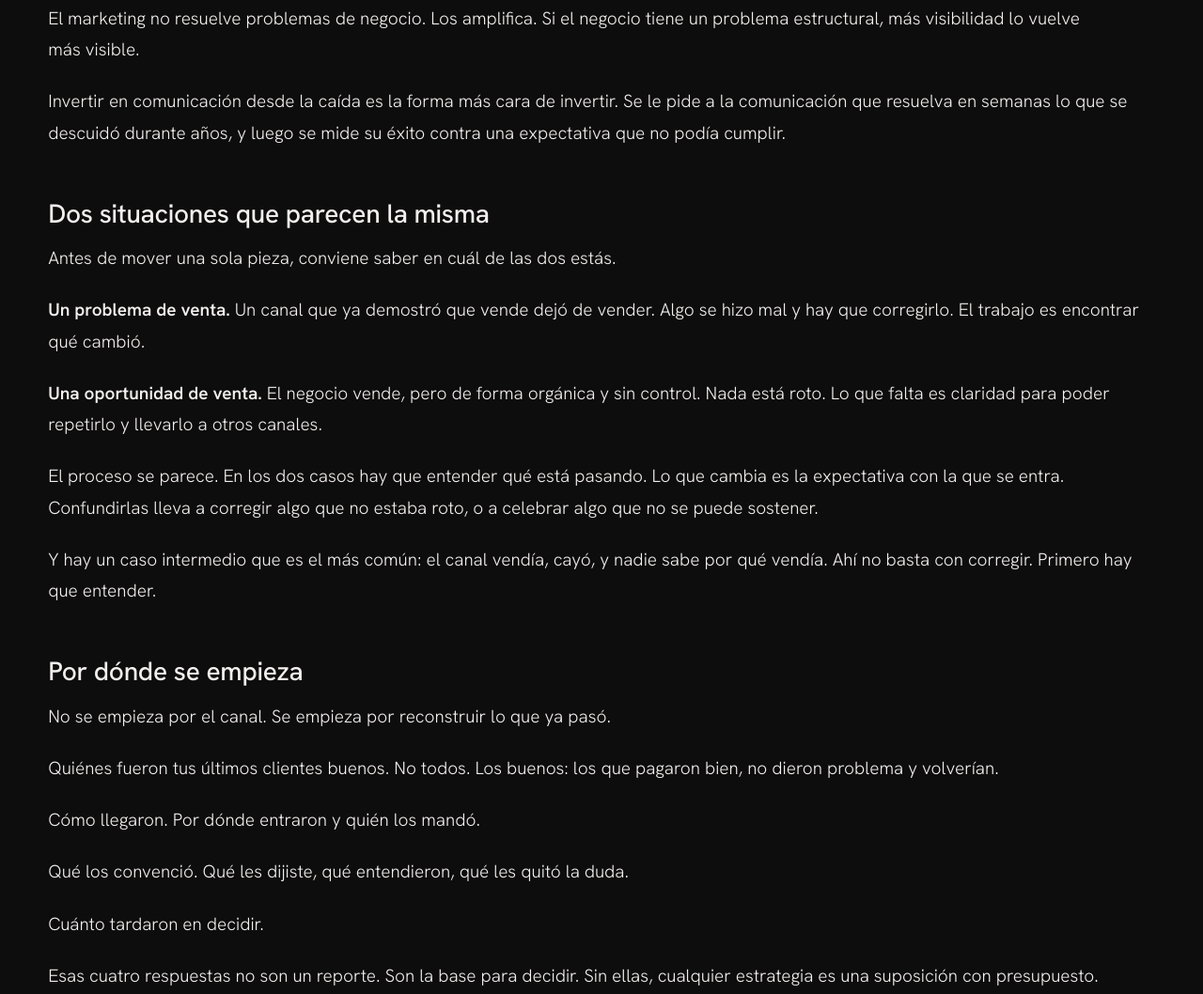
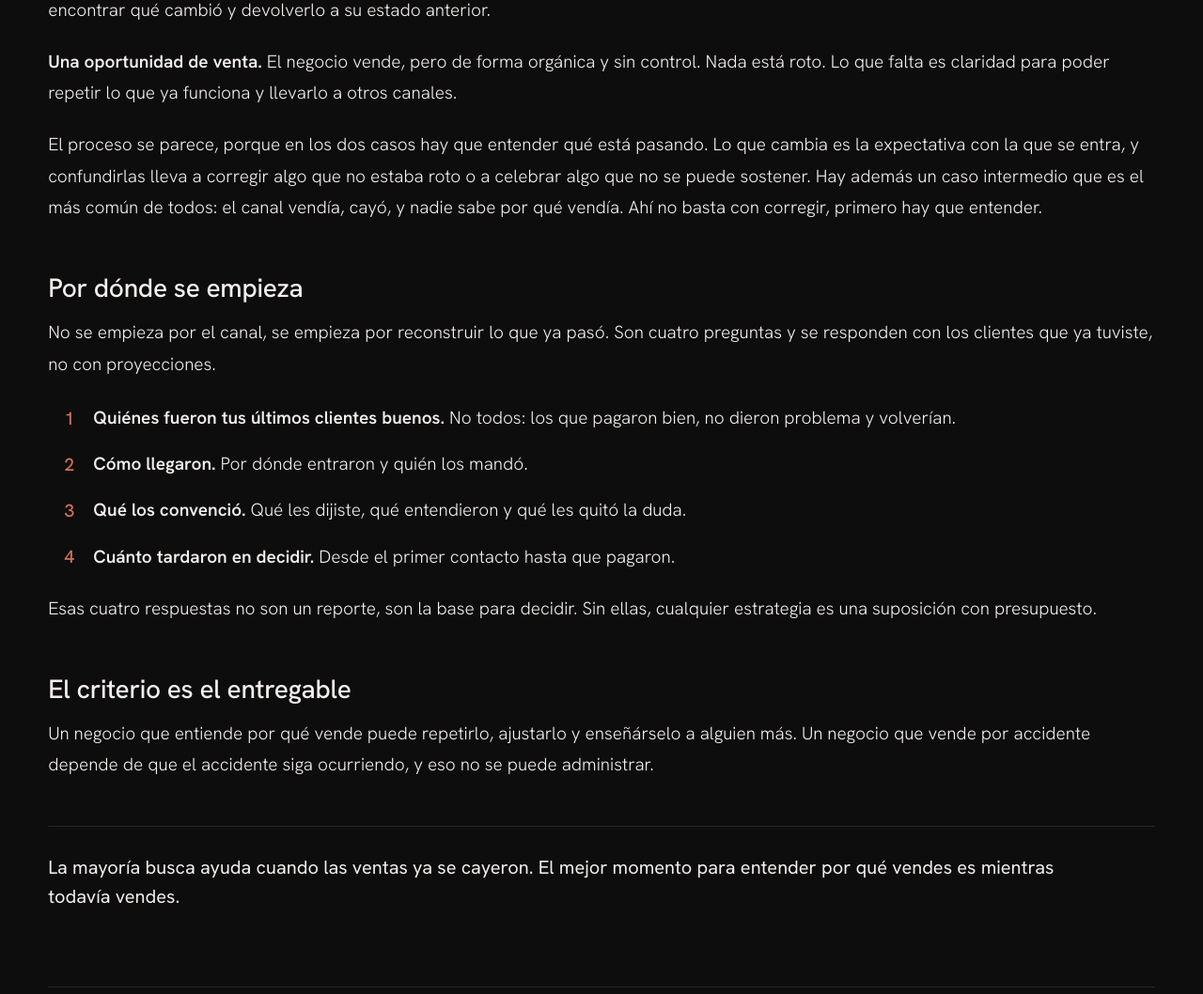
Before and after one commit to brandonchipotle/Ashio.mx, a plain HTML site: page blog/ventas-por-accidente/index.html in a window 1280 px wide. Shown: the part 1603-2661 px from the top of the page at 94% size. Drawn offline with Linux system fonts and the light colour scheme.

Commit message:
Reescribe el articulo en parrafos estructurados
Los parrafos de una sola idea se leian como frases sueltas al ancho
completo. Se consolidan en parrafos de tres a cinco oraciones, las
cuatro preguntas pasan a lista numerada con cifras en oxido, y el cierre
gana un filete superior.

Co-Authored-By: Claude Opus 5 <noreply@anthropic.com>
Claude-Session: https://claude.ai/code/session_01VoTxHFgV1TvDHuqw4eBAbQ

```diff
--- a/assets/blog.css
+++ b/assets/blog.css
@@ -34,7 +34,8 @@ body{
 article p,
 article h2,
 article ul,
-article ol{max-width:var(--medida)}
+article ol,
+article li{max-width:var(--medida)}
 article .dek{max-width:var(--medida)}
 
 /* Cabecera del sitio */
@@ -92,6 +93,36 @@ h2{
 }
 h2 + p{margin-top:.875rem}
 p{margin-top:1.375rem;text-wrap:pretty}
+
+/* Listas numeradas: estructura visible sin recuadros. */
+ol,ul{margin-top:1.5rem;padding-left:0;list-style:none;counter-reset:paso}
+ol li{
+  position:relative;
+  counter-increment:paso;
+  padding-left:3rem;
+  margin-top:1rem;
+}
+ol li::before{
+  content:counter(paso);
+  position:absolute;
+  left:0;
+  top:.05em;
+  width:1.75rem;
+  text-align:right;
+  font-variant-numeric:tabular-nums;
+  color:var(--accent);
+  font-weight:500;
+}
+li strong{font-weight:600}
+
+.cierre{
+  margin-top:3rem;
+  padding-top:1.75rem;
+  border-top:1px solid var(--line);
+  font-size:1.25rem;
+  font-weight:400;
+  line-height:1.55;
+}
 p strong{font-weight:600}
 a{color:inherit}
 
--- a/blog/ventas-por-accidente/index.html
+++ b/blog/ventas-por-accidente/index.html
@@ -32,81 +32,56 @@
     <article>
       <p class="fecha"><time datetime="2026-11-19">19 de noviembre de 2026</time></p>
       <h1>Ventas por accidente</h1>
-
-
     <p class="dek">Vendías bien sin saber por qué. Cuando se cayó, empezaste a probar a ciegas.</p>
 
-    <p>Hay una escena que se repite. Un negocio vendía bien. Un día deja de vender. El dueño intenta explicar qué cambió y no puede.</p>
-
-    <p>No es falta de capacidad. Es que nunca hubo una explicación. El negocio vendía, y mientras vendía, nadie preguntó por qué.</p>
-
-    <p>Eso son ventas por accidente: resultados reales que nadie entendió mientras estaban ocurriendo.</p>
+    <p>Hay una escena que se repite. Un negocio vendía bien, un día deja de vender, y cuando el dueño intenta explicar qué cambió no puede. No es falta de capacidad. Es que nunca hubo una explicación: el negocio vendía, y mientras vendía, nadie preguntó por qué. Eso son ventas por accidente, resultados reales que nadie entendió mientras estaban ocurriendo.</p>
 
     <h2>Mientras entra dinero, nadie pregunta</h2>
 
-    <p>Cuando las ventas van bien, el origen parece un detalle. El dueño atribuye el resultado a lo que tiene a la mano: el producto es bueno, el equipo le echa ganas, la gente nos recomienda. Puede que algo de eso sea cierto. El punto es otro. Ninguna de esas respuestas se verificó.</p>
-
-    <p>Un negocio puede crecer años así. La intuición del dueño funciona, y mientras funciona no hay razón para revisarla.</p>
-
-    <p>El problema aparece después.</p>
+    <p>Cuando las ventas van bien, el origen parece un detalle. El dueño atribuye el resultado a lo que tiene a la mano: el producto es bueno, el equipo le echa ganas, la gente nos recomienda. Puede que algo de eso sea cierto, pero ninguna de esas respuestas se verificó. Un negocio puede crecer años así, porque la intuición del dueño funciona y mientras funciona no hay razón para revisarla. El problema aparece después.</p>
 
     <h2>La caída no avisa de dónde viene</h2>
 
-    <p>Cuando las ventas bajan, el dueño necesita saber qué cambió. Y ahí descubre que no tiene contra qué comparar. No sabe qué canal traía a los clientes que cerraban. No sabe qué mensaje los convencía. No sabe si el ciclo de venta se alargó o si simplemente entran menos prospectos.</p>
-
-    <p>Sin esa base, cualquier explicación suena igual de razonable. Y cuando todas suenan igual, se elige la más cómoda o la más urgente.</p>
+    <p>Cuando las ventas bajan, el dueño necesita saber qué cambió, y ahí descubre que no tiene contra qué comparar. No sabe qué canal traía a los clientes que cerraban, ni qué mensaje los convencía, ni si el ciclo de venta se alargó o simplemente entran menos prospectos. Sin esa base, cualquier explicación suena igual de razonable, y cuando todas suenan igual se elige la más cómoda o la más urgente.</p>
 
     <h2>El ciclo de probar a ciegas</h2>
 
-    <p>Entonces empieza algo que reconoces si lo has vivido.</p>
+    <p>Entonces empieza algo que reconoces si lo has vivido. Se prueba otra forma de vender y dura un rato. Se contrata una agencia y dura seis meses. Se arranca con contenido y dura dos meses. Cada intento se abandona cuando no da resultados rápido, y el siguiente arranca desde cero.</p>
 
-    <p>Se prueba otra forma de vender. Dura un rato.</p>
-
-    <p>Se contrata una agencia. Dura seis meses.</p>
-
-    <p>Se arranca con contenido. Dura dos meses.</p>
-
-    <p>Cada intento se abandona cuando no da resultados rápido, y el siguiente arranca desde cero. El ciclo no termina porque nunca toca la causa. La causa no es el canal ni el proveedor. Es que no existe un entendimiento de por qué el negocio vendía.</p>
-
-    <p>Mientras eso no exista, cada intento es una apuesta. Y una apuesta que sale bien tampoco enseña nada, porque tampoco se entiende por qué salió bien.</p>
+    <p>El ciclo no termina porque nunca toca la causa. La causa no es el canal ni el proveedor: es que no existe un entendimiento de por qué el negocio vendía. Mientras eso no exista, cada intento es una apuesta. Y una apuesta que sale bien tampoco enseña nada, porque tampoco se entiende por qué salió bien.</p>
 
     <h2>Más marketing no arregla esto</h2>
 
-    <p>Hay una idea cómoda: si las ventas cayeron, hay que hacer más marketing. Más anuncios, más contenido, más presencia.</p>
+    <p>Hay una idea cómoda rondando: si las ventas cayeron, hay que hacer más marketing. Más anuncios, más contenido, más presencia. Pero el marketing no resuelve problemas de negocio, los amplifica. Si el negocio tiene un problema estructural, más visibilidad lo vuelve más visible.</p>
 
-    <p>El marketing no resuelve problemas de negocio. Los amplifica. Si el negocio tiene un problema estructural, más visibilidad lo vuelve más visible.</p>
-
-    <p>Invertir en comunicación desde la caída es la forma más cara de invertir. Se le pide a la comunicación que resuelva en semanas lo que se descuidó durante años, y luego se mide su éxito contra una expectativa que no podía cumplir.</p>
+    <p>Invertir en comunicación desde la caída es además la forma más cara de invertir. Se le pide a la comunicación que resuelva en semanas lo que se descuidó durante años, y luego se mide su éxito contra una expectativa que no podía cumplir.</p>
 
     <h2>Dos situaciones que parecen la misma</h2>
 
-    <p>Antes de mover una sola pieza, conviene saber en cuál de las dos estás.</p>
+    <p>Antes de mover una sola pieza, conviene saber en cuál de las dos estás, porque el trabajo que sigue es distinto.</p>
 
-    <p><strong>Un problema de venta.</strong> Un canal que ya demostró que vende dejó de vender. Algo se hizo mal y hay que corregirlo. El trabajo es encontrar qué cambió.</p>
+    <p><strong>Un problema de venta.</strong> Un canal que ya demostró que vende dejó de vender. Algo se hizo mal y hay que corregirlo, así que el trabajo es encontrar qué cambió y devolverlo a su estado anterior.</p>
 
-    <p><strong>Una oportunidad de venta.</strong> El negocio vende, pero de forma orgánica y sin control. Nada está roto. Lo que falta es claridad para poder repetirlo y llevarlo a otros canales.</p>
+    <p><strong>Una oportunidad de venta.</strong> El negocio vende, pero de forma orgánica y sin control. Nada está roto. Lo que falta es claridad para poder repetir lo que ya funciona y llevarlo a otros canales.</p>
 
-    <p>El proceso se parece. En los dos casos hay que entender qué está pasando. Lo que cambia es la expectativa con la que se entra. Confundirlas lleva a corregir algo que no estaba roto, o a celebrar algo que no se puede sostener.</p>
-
-    <p>Y hay un caso intermedio que es el más común: el canal vendía, cayó, y nadie sabe por qué vendía. Ahí no basta con corregir. Primero hay que entender.</p>
+    <p>El proceso se parece, porque en los dos casos hay que entender qué está pasando. Lo que cambia es la expectativa con la que se entra, y confundirlas lleva a corregir algo que no estaba roto o a celebrar algo que no se puede sostener. Hay además un caso intermedio que es el más común de todos: el canal vendía, cayó, y nadie sabe por qué vendía. Ahí no basta con corregir, primero hay que entender.</p>
 
     <h2>Por dónde se empieza</h2>
 
-    <p>No se empieza por el canal. Se empieza por reconstruir lo que ya pasó.</p>
+    <p>No se empieza por el canal, se empieza por reconstruir lo que ya pasó. Son cuatro preguntas y se responden con los clientes que ya tuviste, no con proyecciones.</p>
 
-    <p>Quiénes fueron tus últimos clientes buenos. No todos. Los buenos: los que pagaron bien, no dieron problema y volverían.</p>
+    <ol>
+      <li><strong>Quiénes fueron tus últimos clientes buenos.</strong> No todos: los que pagaron bien, no dieron problema y volverían.</li>
+      <li><strong>Cómo llegaron.</strong> Por dónde entraron y quién los mandó.</li>
+      <li><strong>Qué los convenció.</strong> Qué les dijiste, qué entendieron y qué les quitó la duda.</li>
+      <li><strong>Cuánto tardaron en decidir.</strong> Desde el primer contacto hasta que pagaron.</li>
+    </ol>
 
-    <p>Cómo llegaron. Por dónde entraron y quién los mandó.</p>
-
-    <p>Qué los convenció. Qué les dijiste, qué entendieron, qué les quitó la duda.</p>
-
-    <p>Cuánto tardaron en decidir.</p>
-
-    <p>Esas cuatro respuestas no son un reporte. Son la base para decidir. Sin ellas, cualquier estrategia es una suposición con presupuesto.</p>
+    <p>Esas cuatro respuestas no son un reporte, son la base para decidir. Sin ellas, cualquier estrategia es una suposición con presupuesto.</p>
 
     <h2>El criterio es el entregable</h2>
 
-    <p>Un negocio que entiende por qué vende puede repetirlo, ajustarlo y enseñárselo a alguien más. Un negocio que vende por accidente depende de que el accidente siga ocurriendo.</p>
+    <p>Un negocio que entiende por qué vende puede repetirlo, ajustarlo y enseñárselo a alguien más. Un negocio que vende por accidente depende de que el accidente siga ocurriendo, y eso no se puede administrar.</p>
 
     <p class="cierre">La mayoría busca ayuda cuando las ventas ya se cayeron. El mejor momento para entender por qué vendes es mientras todavía vendes.</p>
     </article>
```
